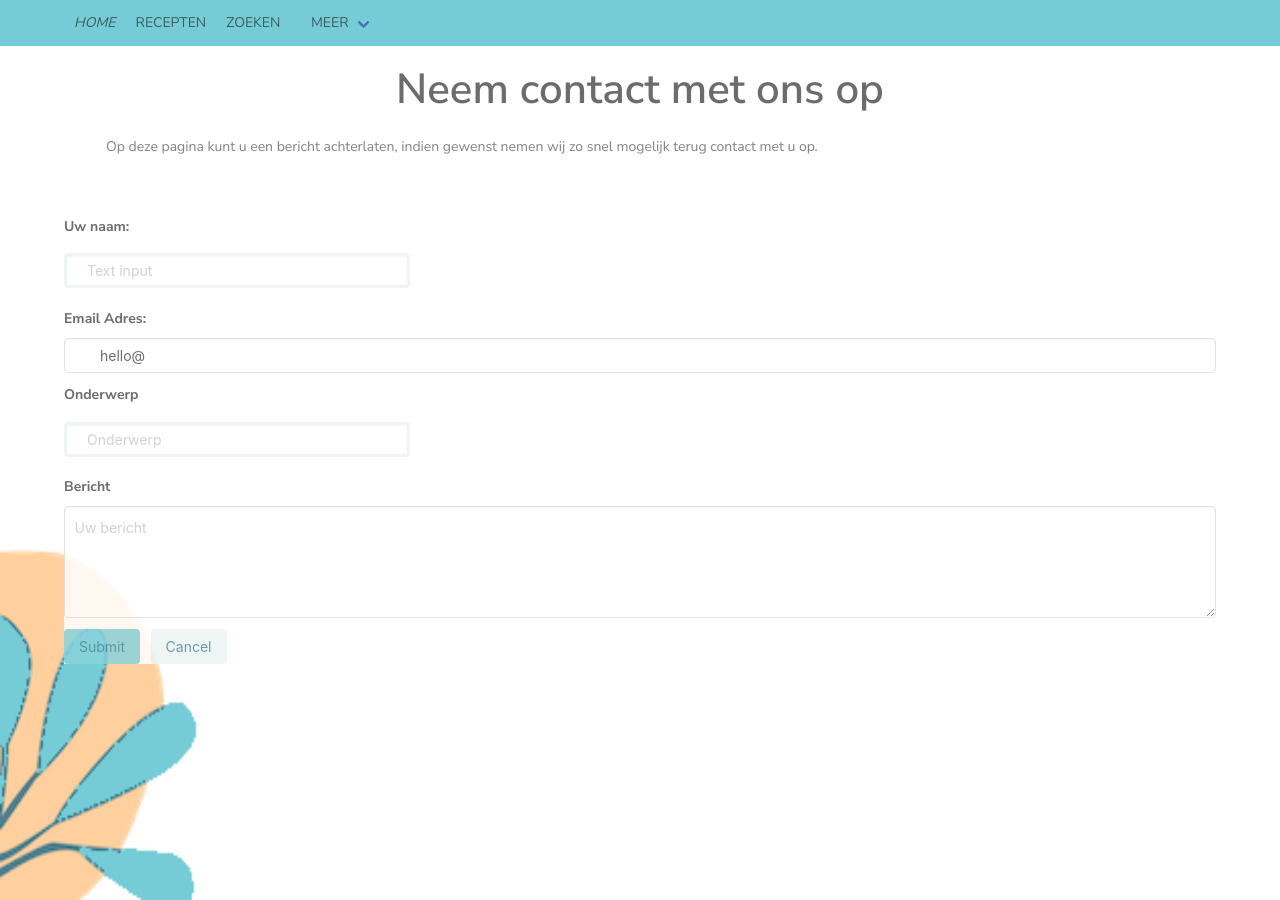
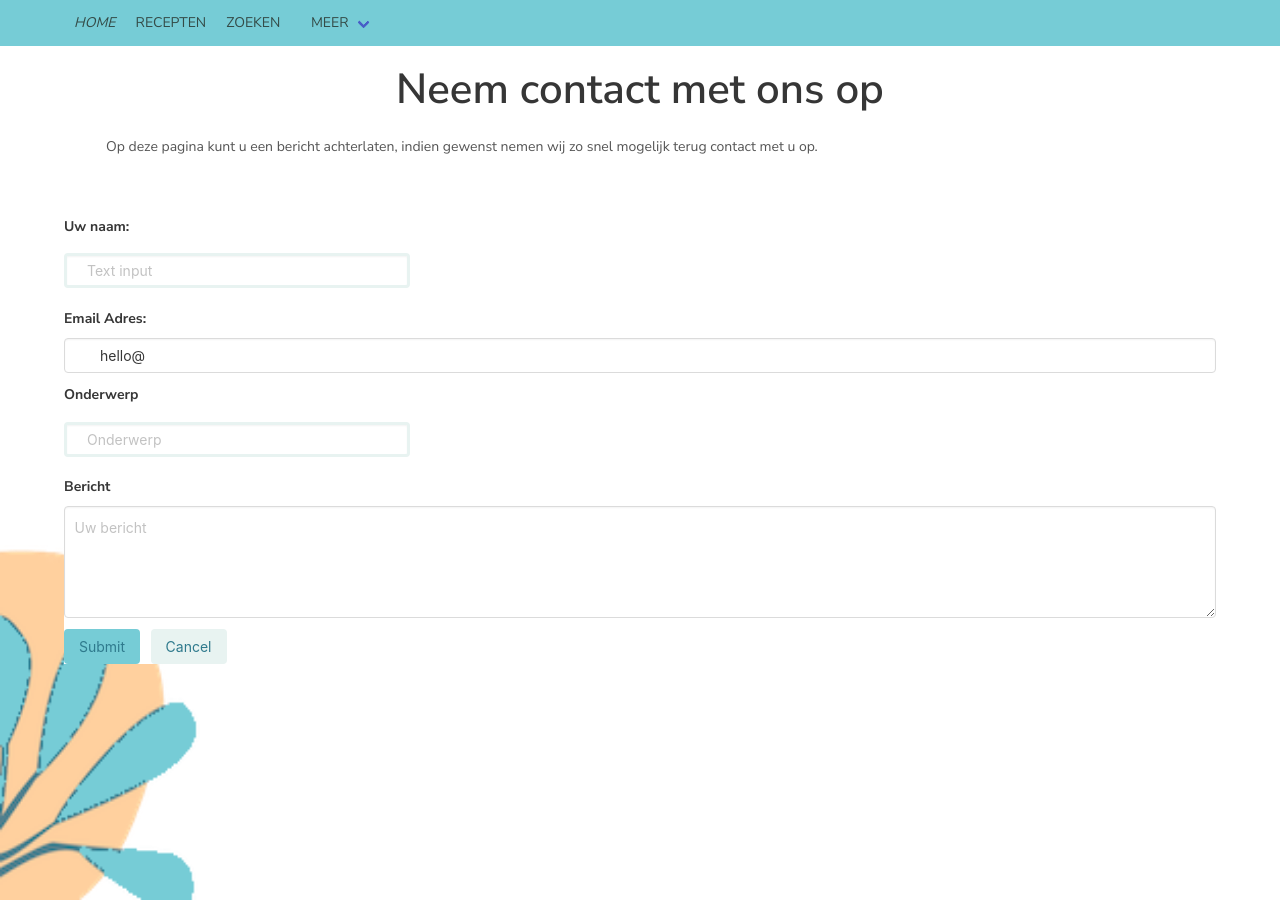
Before and after one commit to inktvis75/vegdelicieus, a Jekyll site: the page built from contact.html, in a window 1280 px wide. Built offline with Jekyll 4.4.1, drawn with Linux system fonts in a browser that asks for light colours.

Commit message:
opacity fix

```diff
--- a/assets/css/main.css
+++ b/assets/css/main.css
@@ -242,7 +242,6 @@ li:before {
 
 .container {
   background: white ;
-  opacity: 0.85
 }
 
 section + section {
```
